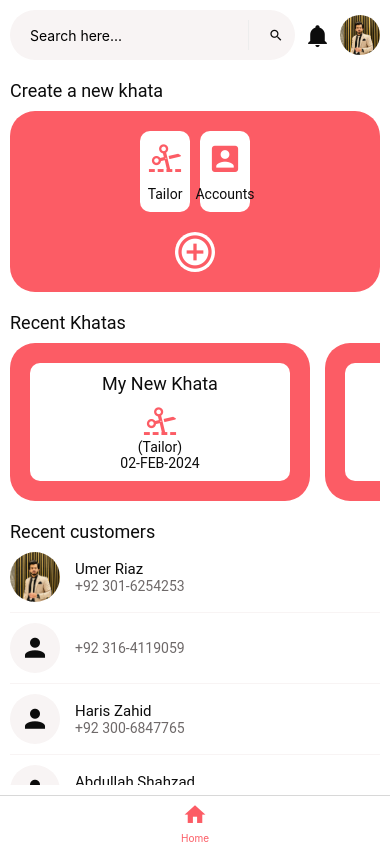
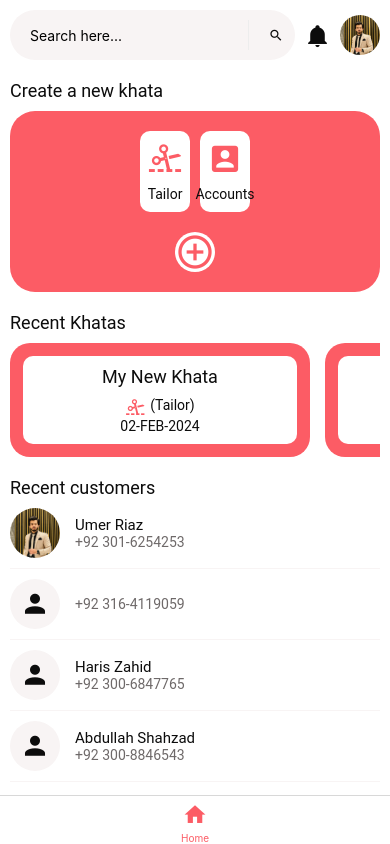
Before and after one commit to MuhammadUmar740/one-khata, a React Native app: screen /AppNavigation in a window 390 px wide. Built offline with nearby package versions, Linux system fonts and the light colour scheme.

Commit message:
fix: layout fixes

```diff
--- a/app/components/KhataBook.js
+++ b/app/components/KhataBook.js
@@ -16,12 +16,14 @@ function KhataBook({ created_at, icon, title, type, style }) {
             justifyContent: "center",
           }}
         >
-          <MaterialCommunityIcons
-            name={icon}
-            size={35}
-            color={colors.primary}
-          />
-          <Text style={styles.khataBookText}>({type})</Text>
+          <View style={styles.KhataBookType}>
+            <MaterialCommunityIcons
+              name={icon}
+              size={20}
+              color={colors.primary}
+            />
+            <Text style={styles.khataBookText}>({type})</Text>
+          </View>
           <Text style={styles.khataBookText}>{created_at}</Text>
         </View>
       </View>
@@ -45,11 +47,12 @@ const styles = StyleSheet.create({
   khataBookContainer: {
     alignItems: "center",
     backgroundColor: colors.primary,
-    borderRadius: 25,
+    borderRadius: 20,
     gap: 20,
-    padding: 20,
+    padding: 13,
     width: 300,
   },
+  KhataBookType: { gap: 5, flexDirection: "row" },
 });
 
 export default KhataBook;
```
